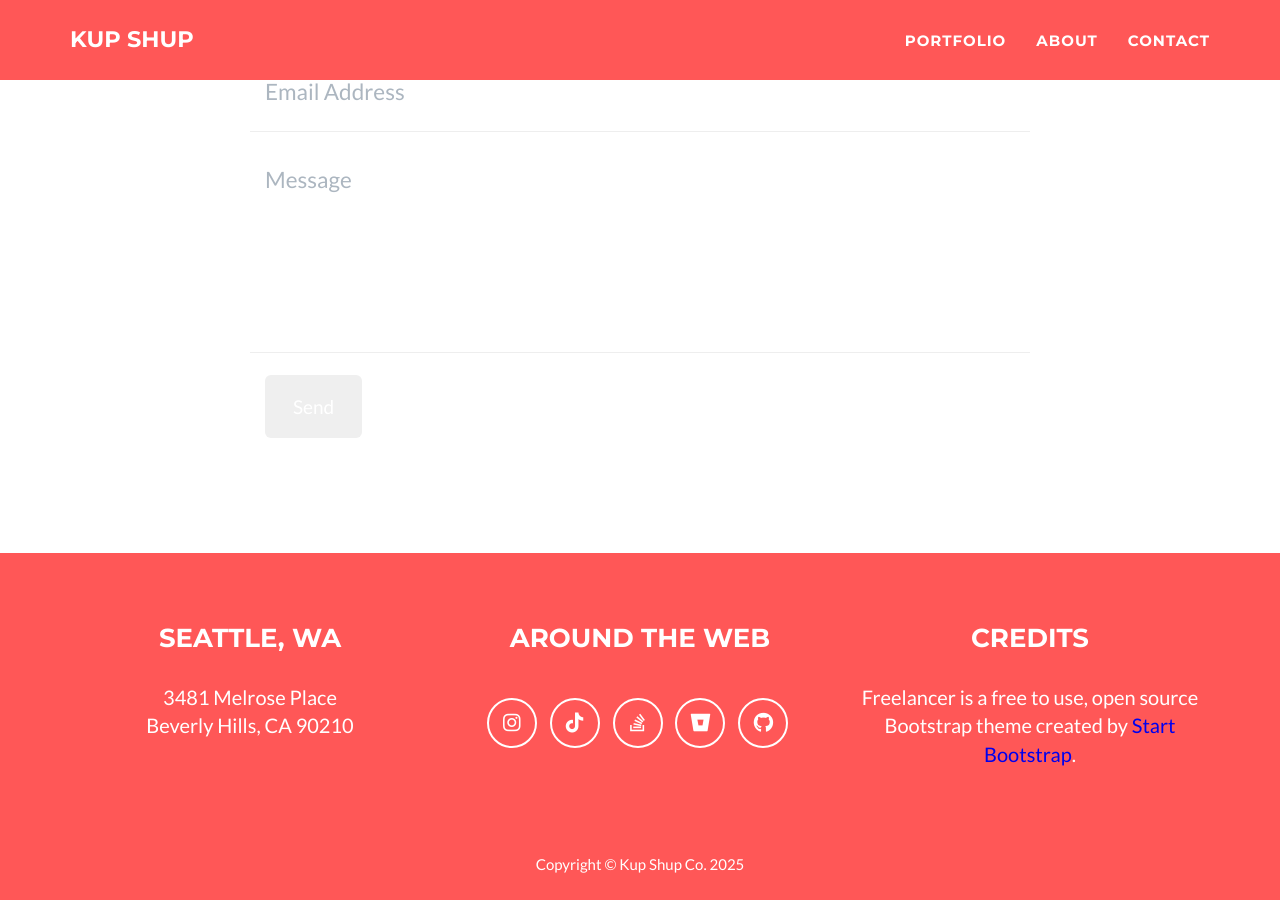
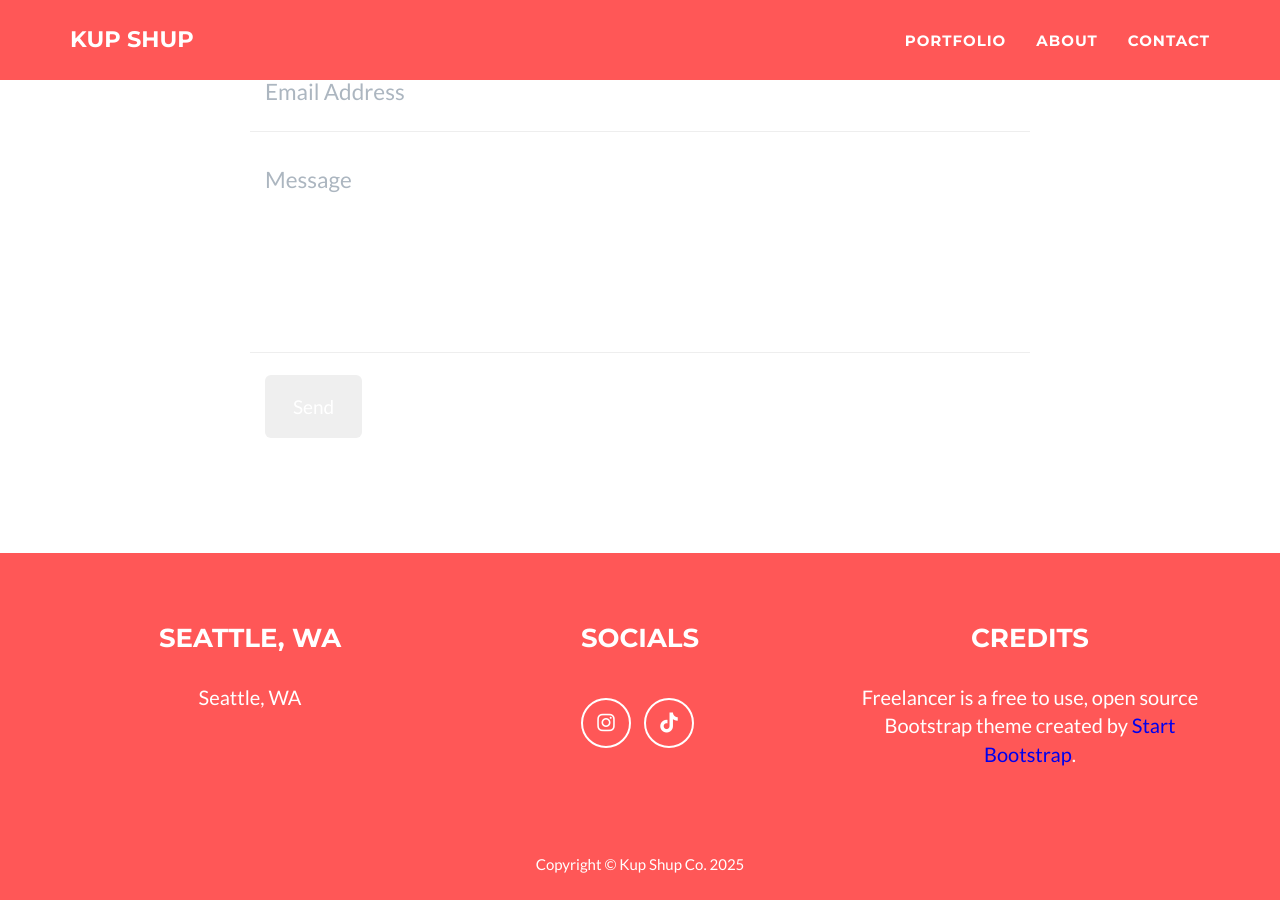
Before and after one commit to Iqbala/KSwebsite, a Jekyll site: the page built from _posts/2014-07-18-project-1.markdown, in a window 1280 px wide and 900 px high, scrolled down 2454 px. Built offline with Jekyll 4.4.1, drawn with Linux system fonts in a browser that asks for light colours.

Commit message:
Update _config.yml

```diff
--- a/_config.yml
+++ b/_config.yml
@@ -34,7 +34,7 @@ color:
 footer:
   copyright: Kup Shup Co.
   location: Seattle, WA
-  social: Around the Web
+  social: socials
   credits: Credits
 
 # Social networks usernames (many more available: google-plus, flickr, dribbble, pinterest, instagram, tumblr, linkedin, etc.)
@@ -43,17 +43,10 @@ social:
     url: https://www.instagram.com/kup.shup/
   - title: tiktok
     url: https://www.tiktok.com/@kup.shup
-  - title: stack-overflow
-    url: http://stackoverflow.com/questions/tagged/jekyll
-  - title: bitbucket
-    url: http://bitbucket.org/jekyll
-  - title: github
-    url: http://github.com/jekyll
 
 # Postal address (add as many lines as necessary)
 address:
-  - line: 3481 Melrose Place
-  - line: Beverly Hills, CA 90210
+  - line: Seattle, WA
 
 # Credits content
 credits: 'Freelancer is a free to use, open source Bootstrap theme created by <a href="http://startbootstrap.com">Start Bootstrap</a>.'
```
